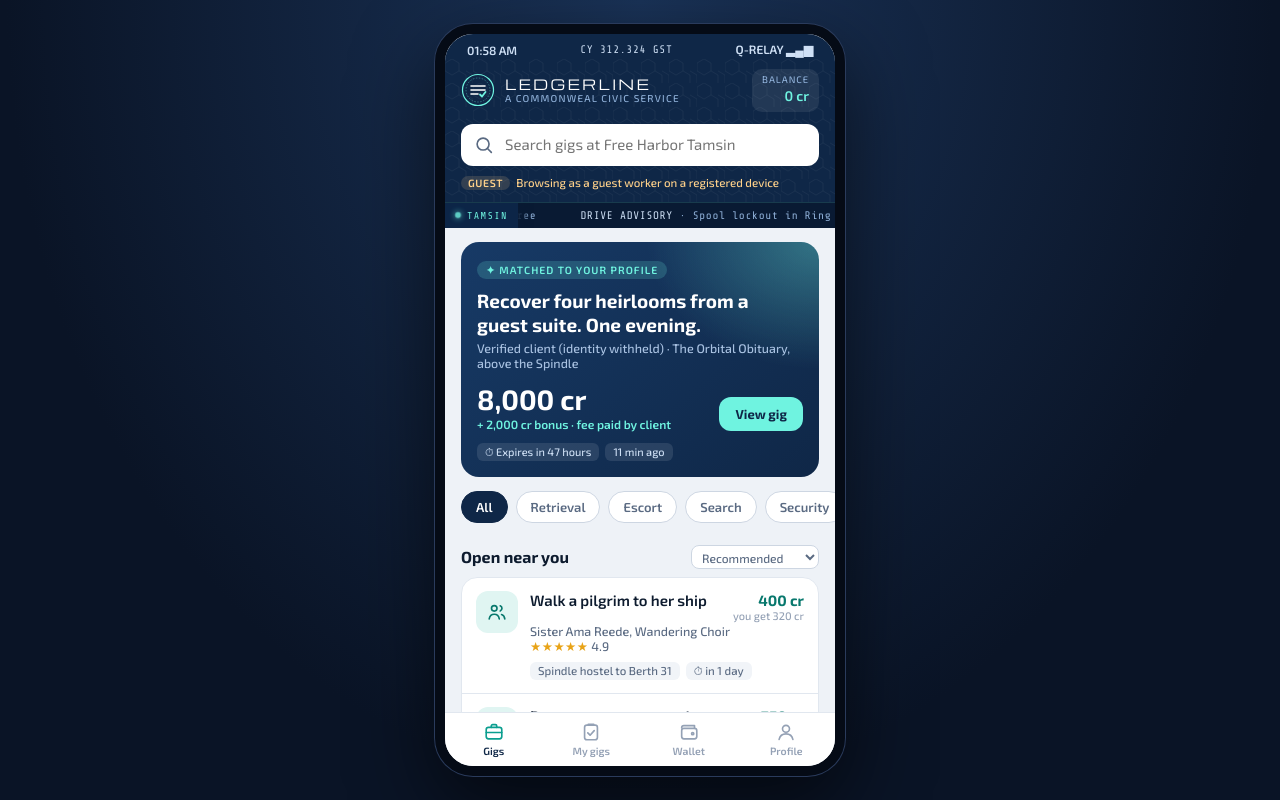
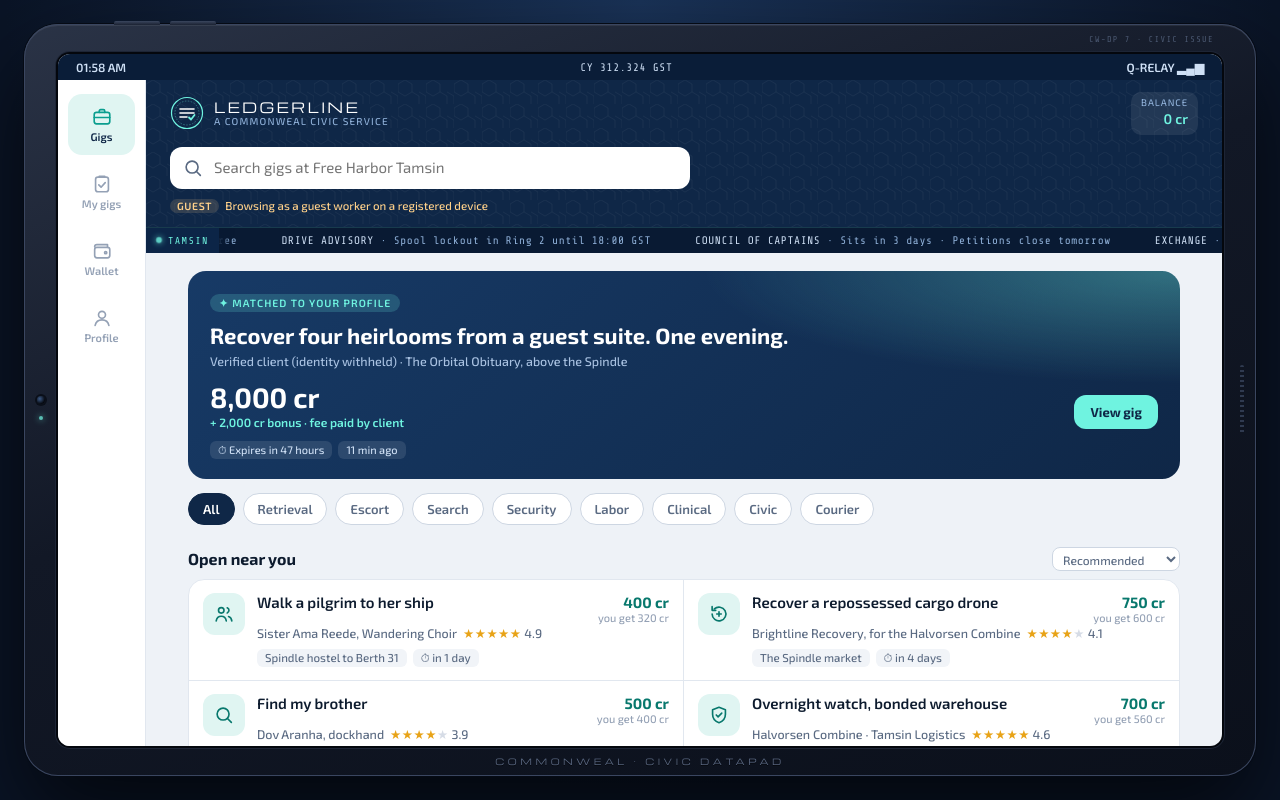
Before and after one commit to me16/drift-orientation, a plain HTML site: page ledgerline/index.html in a window 1280 px wide. Drawn offline with nearby package versions, Linux system fonts and the light colour scheme.

Commit message:
Ledgerline: show it on a Commonweal civic datapad (tablet) on desktop
Landscape tablet bezel with camera, keys and etched registry plate; tab bar
becomes a side rail, gigs show two-up, and the gig detail slides over from
the right with a scrim. Phones are unchanged.

Co-Authored-By: Claude Opus 5.5 <noreply@anthropic.com>
Claude-Session: https://claude.ai/code/session_01PNWNGmBgkAsDcKtygjsPHV

```diff
--- a/ledgerline/index.html
+++ b/ledgerline/index.html
@@ -6,8 +6,9 @@
 <link rel="preconnect" href="https://fonts.googleapis.com">
 <link rel="stylesheet" href="https://fonts.googleapis.com/css2?family=Exo+2:wght@400;500;600;700&family=Michroma&family=Share+Tech+Mono&display=swap">
 <style>
-/* Ledgerline, a Commonweal civic service. A phone app in Commonweal livery: civic white, registry navy,
-   STR teal. Full screen on phones; on a desktop it sits in a handheld frame. Gigs live in gigs.js.
+/* Ledgerline, a Commonweal civic service. An app in Commonweal livery: civic white, registry navy,
+   STR teal. Full screen on phones; on a desktop it runs on a landscape Commonweal civic datapad (side tab rail,
+   two-up gig board, detail slides over from the right). Gigs live in gigs.js.
    Screens: Gigs (home), My gigs, Wallet, Profile, plus the gig detail sheet. Routing: #LL-xxxx opens a gig,
    #mine / #wallet / #me pick a tab. */
 :root{
@@ -25,15 +26,10 @@ button,input{font:inherit;color:inherit}
 button{cursor:pointer;background:none;border:0;padding:0}
 svg.i{width:22px;height:22px;fill:none;stroke:currentColor;stroke-width:1.8;stroke-linecap:round;stroke-linejoin:round;flex:none}
 
-/* the app shell: full screen on phones, a handheld frame on big screens */
+/* the app shell: full screen on phones; on big screens it runs on a Commonweal civic datapad (a landscape tablet) */
 .app{position:relative;height:100%;height:100dvh;display:flex;flex-direction:column;background:var(--bg);overflow:hidden}
-.sbar{display:none}
-@media (min-width:700px) and (min-height:640px){
-  body{display:grid;place-items:center;padding:24px;background:radial-gradient(ellipse at 50% 0%,#1a3358,#0a1426 70%)}
-  .app{width:410px;height:min(880px,calc(100dvh - 48px));border-radius:38px;border:10px solid #050b16;box-shadow:0 0 0 1px #2a3b5c,0 30px 80px rgba(0,0,0,.6)}
-  .sbar{display:flex;justify-content:space-between;align-items:center;padding:8px 22px 2px;background:var(--navy);color:#cfe0f5;font:600 12px var(--f-ui)}
-  .sbar .cw{font:400 9px var(--f-mono);letter-spacing:.14em;opacity:.7}
-}
+.sbar,.scrim,.dev-x{display:none}
+.dev{display:contents}
 
 /* brand bar */
 .appbar{background:var(--navy);color:#fff;padding:10px 16px 12px;padding-top:max(10px,env(safe-area-inset-top))}
@@ -276,9 +272,58 @@ svg.i{width:22px;height:22px;fill:none;stroke:currentColor;stroke-width:1.8;stro
 
 .toast{position:absolute;left:50%;bottom:84px;z-index:30;transform:translate(-50%,20px);opacity:0;transition:.2s;padding:10px 16px;border-radius:12px;background:var(--navy);color:#fff;font:600 13px var(--f-ui);white-space:nowrap;pointer-events:none;box-shadow:0 8px 24px rgba(0,0,0,.25)}
 .toast.show{opacity:1;transform:translate(-50%,0)}
+/* datapad layout (desktop): kept last so it wins over the phone rules above */
+@media (min-width:760px) and (min-height:600px){
+  body{display:grid;place-items:center;padding:24px;background:radial-gradient(ellipse at 50% 0%,#1a3358,#0a1426 70%)}
+  /* the datapad: graphite bezel, camera, etched registry plate, side keys */
+  .dev{display:block;position:relative;padding:30px 34px;border-radius:34px;
+    background:linear-gradient(160deg,#2a3346,#121826 45%,#0b101b);
+    box-shadow:inset 0 0 0 1px #3a4660,inset 0 2px 0 rgba(255,255,255,.07),0 0 0 1px #050a14,0 40px 90px rgba(0,0,0,.65)}
+  .dev-x{display:block;position:absolute;pointer-events:none}
+  .dev .cam{top:50%;left:13px;width:8px;height:8px;margin-top:-4px;border-radius:50%;background:radial-gradient(circle at 35% 35%,#3c5a86,#05080f 70%);box-shadow:0 0 0 2px #0a0f19}
+  .dev .led{top:calc(50% + 16px);left:15px;width:4px;height:4px;border-radius:50%;background:var(--mint);box-shadow:0 0 6px var(--mint);opacity:.75}
+  .dev .plate{bottom:9px;left:0;right:0;text-align:center;font:400 8.5px var(--f-mark);letter-spacing:.42em;color:#5d6b85;text-shadow:0 1px 0 rgba(0,0,0,.6)}
+  .dev .asset{top:10px;right:42px;font:400 8.5px var(--f-mono);letter-spacing:.16em;color:#4c5a73}
+  .dev .key{top:-3px;width:46px;height:4px;border-radius:2px 2px 0 0;background:linear-gradient(#3a465e,#1b2232)}
+  .dev .k1{left:90px}.dev .k2{left:146px}
+  .dev .grip{right:12px;top:50%;width:4px;height:70px;margin-top:-35px;border-radius:2px;background:repeating-linear-gradient(#2f3a50 0 2px,transparent 2px 5px)}
+  .app{width:min(1180px,calc(100vw - 116px));height:min(800px,calc(100dvh - 108px));border-radius:12px;box-shadow:0 0 0 2px #04070d,0 0 0 3px #1d2536;
+    display:grid;grid-template-columns:88px 1fr;grid-template-rows:auto auto auto 1fr;grid-template-areas:"sbar sbar" "tabs bar" "tabs tick" "tabs main"}
+  .sbar{grid-area:sbar;display:flex;justify-content:space-between;align-items:center;height:26px;padding:0 18px;background:#0a1d38;color:#cfe0f5;font:600 12px var(--f-ui)}
+  .sbar .cw{font:400 9px var(--f-mono);letter-spacing:.14em;opacity:.7}
+  .appbar{grid-area:bar;padding:12px 24px 14px}
+  .appbar .search{max-width:520px}
+  .ticker{grid-area:tick}
+  .scroll{grid-area:main;padding-bottom:28px}
+  /* tab bar becomes a side rail */
+  .tabs{grid-area:tabs;flex-direction:column;justify-content:flex-start;gap:6px;padding:14px 0;border-top:0;border-right:1px solid var(--line)}
+  .tabs button{flex:none;padding:12px 0;margin:0 10px;border-radius:14px;font-size:11px}
+  .tabs button[aria-current="page"]{background:var(--teal-soft)}
+  .tabs .badge{top:6px}
+  /* wider canvas: centred column, two-up gig board */
+  .screen{max-width:900px;margin:0 auto}
+  .screen[data-s="gigs"]{max-width:1040px}
+  .pad,.chips,.sect{padding-left:24px;padding-right:24px}
+  .hero{width:calc(100% - 48px);margin:18px 24px 0;padding:20px 22px}
+  .hero h3{font-size:22px}
+  .list,.empty,.panel,.rows,.stats,.alert,.seg,.wcard,.phead,.fine{margin-left:24px;margin-right:24px}
+  .btn-dis{width:calc(100% - 48px);margin-left:24px;margin-right:24px}
+  .screen[data-s="gigs"] .list{display:grid;grid-template-columns:1fr 1fr}
+  .screen[data-s="gigs"] .gig{border-right:1px solid var(--line)}
+  .screen[data-s="gigs"] .gig:nth-child(2n){border-right:0}
+  .screen[data-s="gigs"] .gig:last-child{border-bottom:1px solid var(--line)}
+  .screen[data-s="gigs"] .gig:nth-last-child(-n+2):nth-child(2n+1),.screen[data-s="gigs"] .gig:nth-last-child(-n+2):nth-child(2n+1)~.gig{border-bottom:0}
+  /* gig detail: a slide-over panel from the right edge, over a dimmed board */
+  .sheet{top:26px;left:auto;width:min(500px,62%);box-shadow:-18px 0 50px rgba(5,12,26,.28);border-left:1px solid var(--line-2)}
+  .scrim{display:block;position:absolute;inset:26px 0 0;z-index:9;background:rgba(7,17,34,.35);opacity:0;visibility:hidden;transition:opacity .25s,visibility .25s}
+  .sheet.open~.scrim{opacity:1;visibility:visible}
+  .toast{bottom:28px;left:calc(50% + 44px)}
+}
 </style>
 </head>
 <body>
+<div class="dev"><span class="dev-x cam"></span><span class="dev-x led"></span><span class="dev-x key k1"></span><span class="dev-x key k2"></span><span class="dev-x grip"></span>
+<span class="dev-x asset">CW-DP 7 · CIVIC ISSUE</span><span class="dev-x plate">COMMONWEAL · CIVIC DATAPAD</span>
 <div class="app" id="app">
  <div class="boot" id="boot" role="status" aria-label="Connecting to Ledgerline">
   <div class="orb"><svg viewBox="0 0 120 120" aria-hidden="true">
@@ -326,7 +371,9 @@ svg.i{width:22px;height:22px;fill:none;stroke:currentColor;stroke-width:1.8;stro
  </nav>
 
  <section class="sheet" id="sheet" aria-live="polite"></section>
+ <div class="scrim" id="scrim"></div>
  <div class="toast" id="toast"></div>
+</div>
 </div>
 
 <script src="gigs.js"></script>
@@ -539,6 +586,7 @@ function renderSheet(){
    <div class="cta">${cta}</div>`;
   sh.classList.add("open");sh.querySelector(".body").scrollTop=0;
 }
+$("#scrim").onclick=()=>{if(cur)go(tab==="gigs"?"":tab)};
 $("#sheet").onclick=e=>{const b=e.target.closest("[data-do]");if(!b)return;const d=b.dataset.do;
   if(d==="back"){go(tab==="gigs"?"":tab);return}
   if(d==="share"){const u=location.href;(navigator.clipboard?navigator.clipboard.writeText(u):Promise.reject()).then(()=>toast("Link copied"),()=>toast(u));return}
```
Also changed, not shown: 1 other file.
